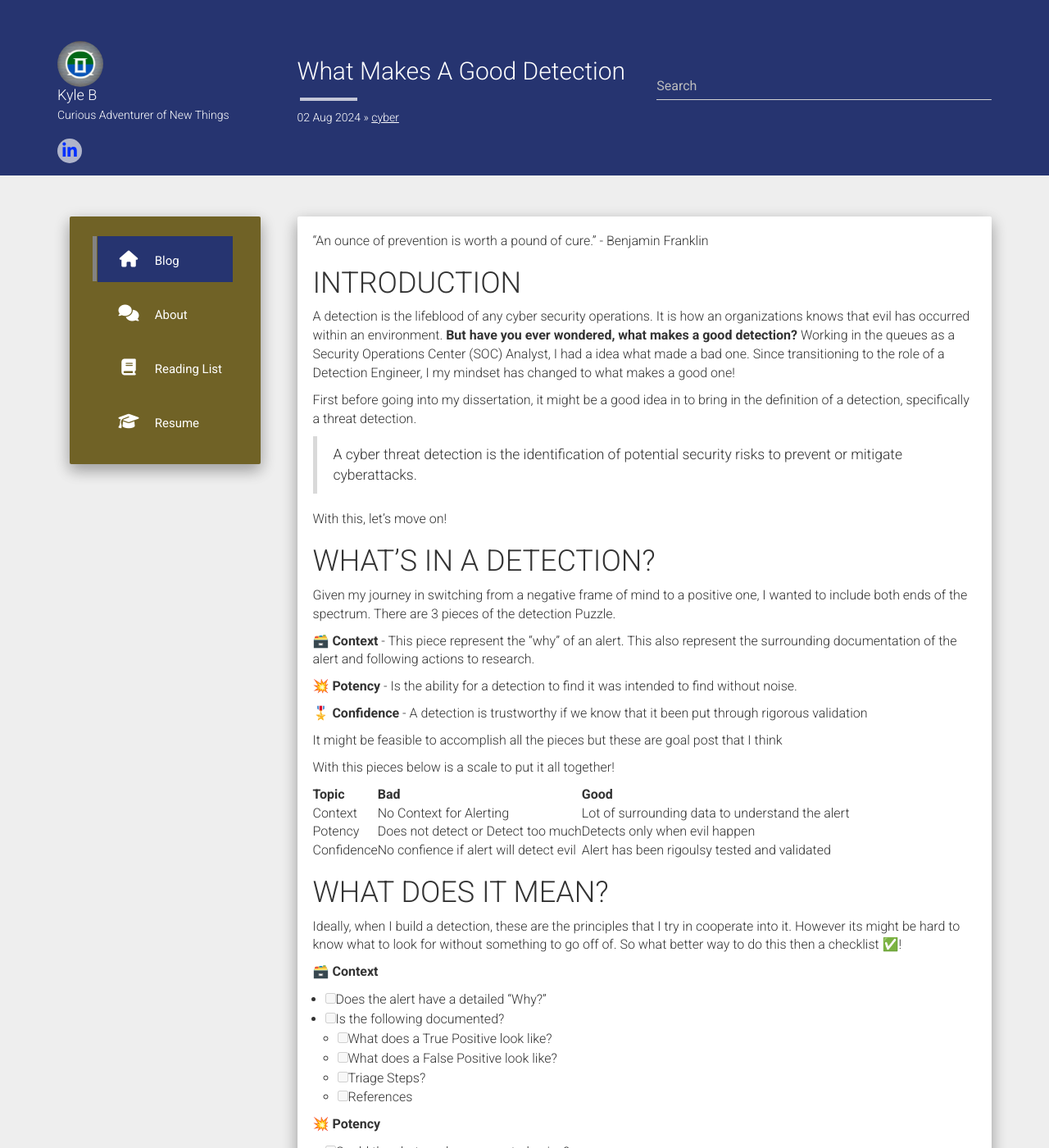
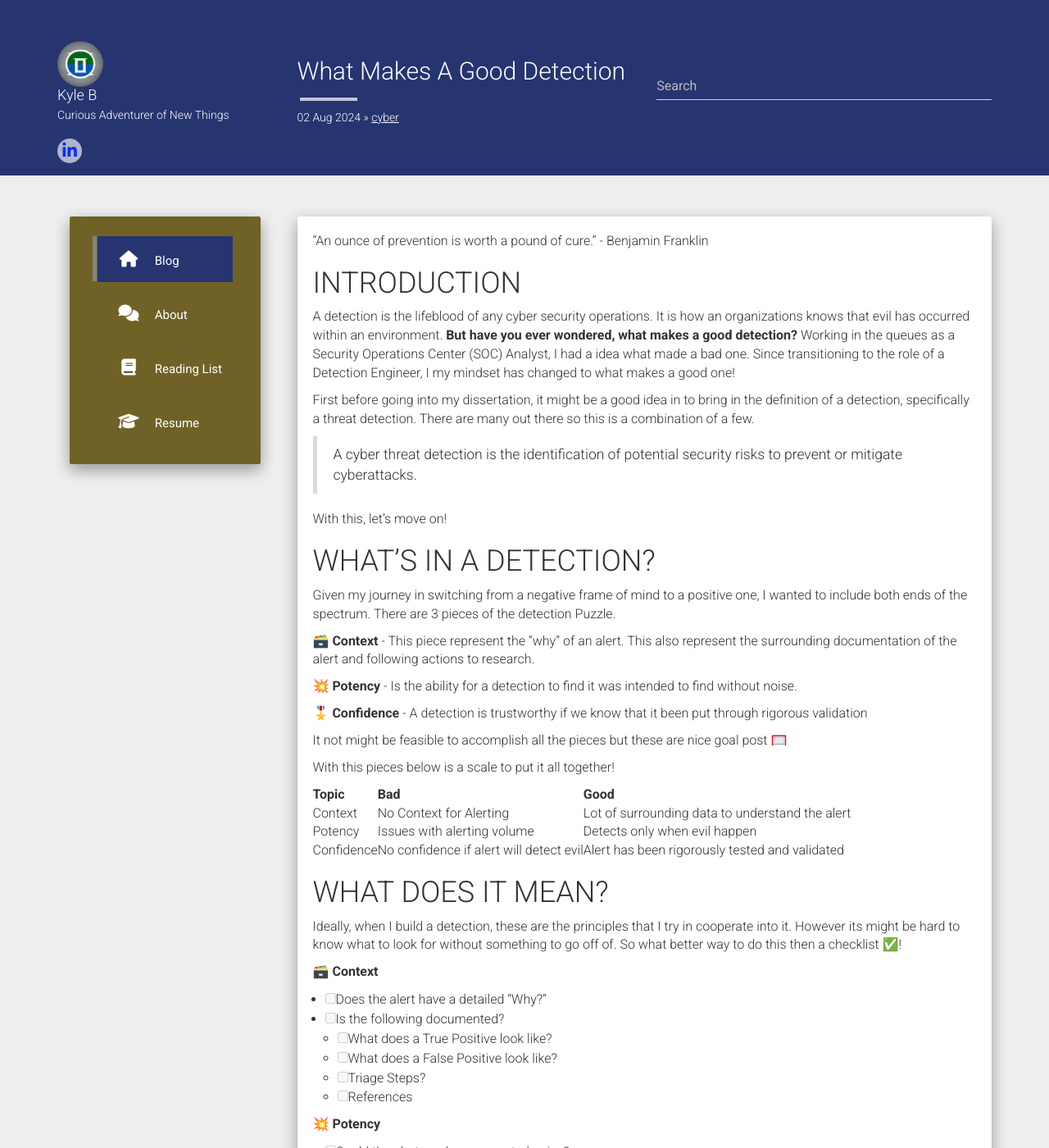
Before and after one commit to azotheblue/blog, a Jekyll site: the page built from _posts/2024-08-22-Good-Detection.md, in a window 1280 px wide and 1400 px high. Shown: the whole window at 82% size. Built offline with Jekyll 4.4.1, drawn with Linux system fonts in a browser that asks for light colours; nearby versions of some CDN libraries.

Commit message:
Update 2024-08-22-Good-Detection.md

```diff
--- a/_posts/2024-08-22-Good-Detection.md
+++ b/_posts/2024-08-22-Good-Detection.md
@@ -14,7 +14,7 @@ excerpt_separator: <!--more-->
 
 A detection is the lifeblood of any cyber security operations.  It is how an organizations knows that evil has occurred within an environment.  **But have you ever wondered, what makes a good detection?**  Working in the queues as a Security Operations Center (SOC) Analyst, I had a idea what made a bad one.  Since transitioning to the role of a Detection Engineer, I my mindset  has changed to what makes a good one!
 
-First before going into my dissertation, it might be a good idea in to bring in the definition of a detection, specifically a threat detection.
+First before going into my dissertation, it might be a good idea in to bring in the definition of a detection, specifically a threat detection.  There are many out there so this is a combination of a few.
 
 > A cyber threat detection is the  identification of potential security risks to  prevent or mitigate cyberattacks.
 
@@ -31,15 +31,15 @@ Given my journey in switching from a negative frame of mind to a positive one, I
 
 🎖️ **Confidence** - A detection is trustworthy if we know that it been put through rigorous validation
 
-It might be feasible to accomplish all the pieces but these are goal post that I think
+It not might be feasible to accomplish all the pieces but these are nice goal post 🥅
 
 With this pieces below is a scale to put it all together!
 
 | Topic      | Bad                                    | Good                                         |
 | ---------- | -------------------------------------- | -------------------------------------------- |
-| Context    | No Context for Alerting                | Lot of surrounding data to understand the alert |
-| Potency    | Does not detect or Detect too much     | Detects only when evil happen                |
-| Confidence | No confience if alert will detect evil | Alert has been rigoulsy tested and validated |
+| Context    | No Context for Alerting                 | Lot of surrounding data to understand the alert |
+| Potency    | Issues with alerting volume      | Detects only when evil happen                |
+| Confidence | No confidence if alert will detect evil  | Alert has been rigorously tested and validated |
 
 # WHAT DOES IT MEAN?
 
```
